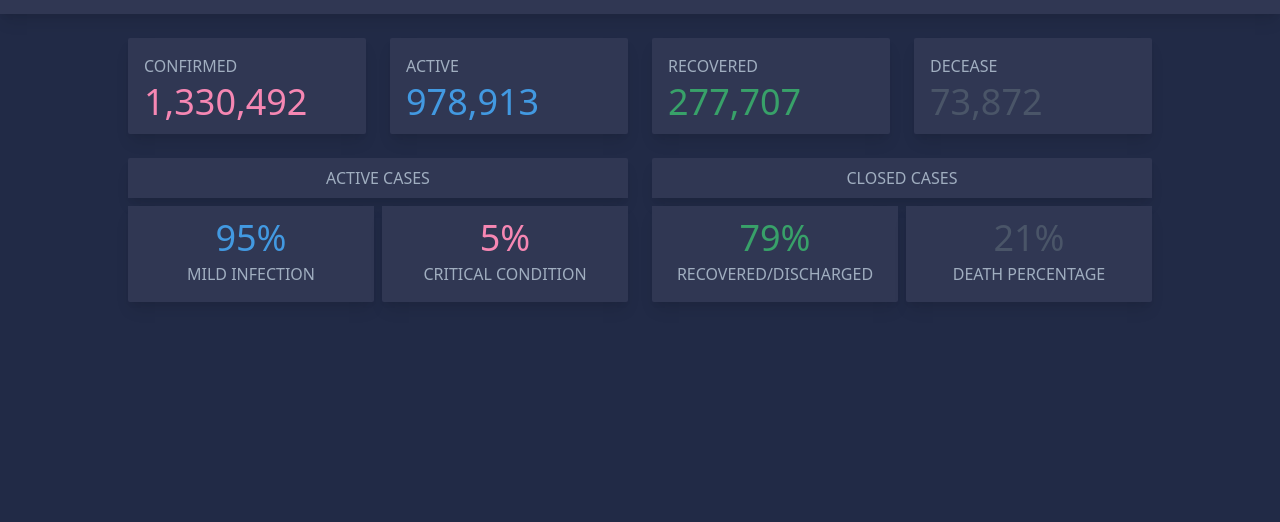
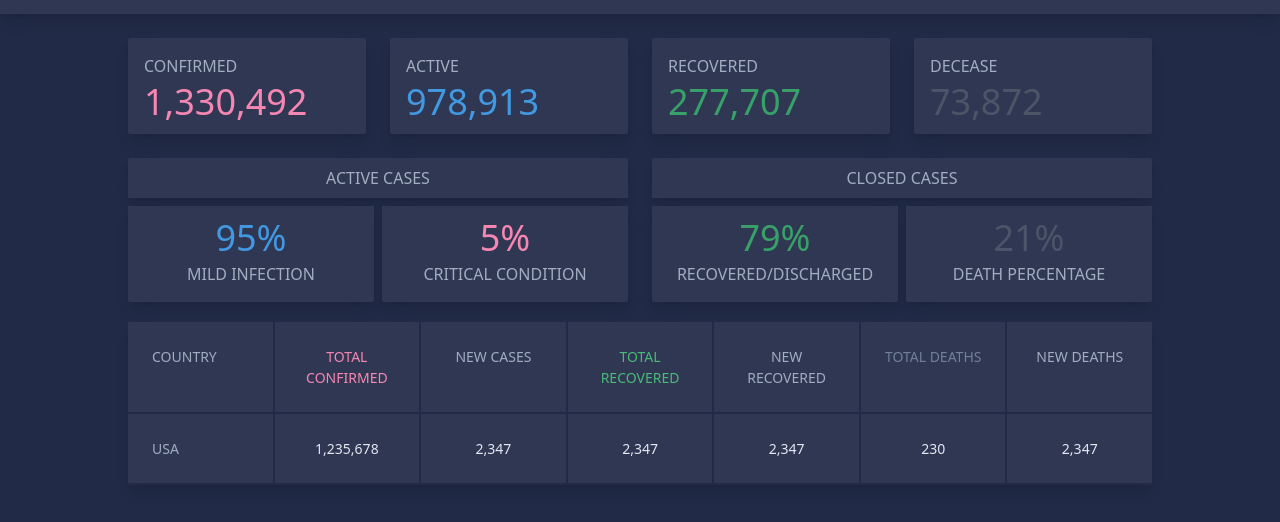
Before and after one commit to learnwithparam/novel-tracker, a website built with Parcel: page src/index.html in a window 1280 px wide. Shown: the part 82-604 px from the top of the page. Built offline with nearby package versions, Linux system fonts and the light colour scheme.

Commit message:
Initial implementation for flex dashboard

```diff
--- a/src/index.html
+++ b/src/index.html
@@ -25,8 +25,10 @@
             class="flex-shrink  px-2 outline-none flex-grow flex-auto leading-normal flex-1 border-none relative">
         </div>
         <div class="flex ml-auto items-center">
-          <a href="index.html" class="inline-block p-3 uppercase font-bold rounded-lg hover:text-white bg-gray-900 text-white">home</a>
-          <a href="country.html" class="inline-block p-3 uppercase font-bold rounded-lg hover:text-white text-gray-600">country</a>
+          <a href="index.html"
+            class="inline-block p-3 uppercase font-bold rounded-lg hover:text-white bg-gray-900 text-white">home</a>
+          <a href="country.html"
+            class="inline-block p-3 uppercase font-bold rounded-lg hover:text-white text-gray-600">country</a>
           <img class="ml-4" src="assets/light.svg" alt="search" />
         </div>
       </div>
@@ -55,7 +57,7 @@
         </div>
       </div>
       <div class="grid grid-cols-2 gap-2 text-center">
-        <div class="col-span-2 bg-darken-blue-100 shadow-lg rounded-sm rounded-b-none p-2" >
+        <div class="col-span-2 bg-darken-blue-100 shadow-lg rounded-sm rounded-b-none p-2">
           <div class="text-md text-gray-500 uppercase font-medium">ACTIVE CASES</div>
         </div>
         <div class="bg-darken-blue-100 shadow-lg rounded-sm rounded-t-none py-4">
@@ -81,6 +83,50 @@
         </div>
       </div>
     </div>
+    <div class="flex flex-col mt-5 shadow-lg rounded-lg">
+      <div class="flex justify-around border-b-2 border-darken-blue-200">
+        <div
+          class="flex-1 bg-darken-blue-100 p-6 border-r-2 border-darken-blue-200 uppercase text-sm font-medium text-gray-500">
+          country</div>
+        <div
+          class="flex-1 bg-darken-blue-100 p-6 border-r-2 border-darken-blue-200 uppercase text-sm font-medium text-pink-400 text-center">
+          total confirmed</div>
+        <div
+          class="flex-1 bg-darken-blue-100 p-6 border-r-2 border-darken-blue-200 uppercase text-sm font-medium text-gray-500 text-center">
+          new cases</div>
+        <div
+          class="flex-1 bg-darken-blue-100 p-6 border-r-2 border-darken-blue-200 uppercase text-sm font-medium text-green-500 text-center">
+          total recovered</div>
+        <div
+          class="flex-1 bg-darken-blue-100 p-6 border-r-2 border-darken-blue-200 uppercase text-sm font-medium text-gray-500 text-center">
+          new recovered</div>
+        <div
+          class="flex-1 bg-darken-blue-100 p-6 border-r-2 border-darken-blue-200 uppercase text-sm font-medium text-gray-600 text-center">
+          total deaths</div>
+        <div class="flex-1 bg-darken-blue-100 p-6 uppercase text-sm font-medium text-gray-500 text-center">new deaths</div>
+      </div>
+      <div class="flex justify-around border-b-2 border-darken-blue-200">
+        <div
+          class="flex-1 bg-darken-blue-100 p-6 border-r-2 border-darken-blue-200 uppercase text-sm font-medium text-gray-500">
+          USA</div>
+        <div
+          class="flex-1 bg-darken-blue-100 p-6 border-r-2 border-darken-blue-200 uppercase text-sm font-medium text-gray-300 text-center">
+          1,235,678</div>
+        <div
+          class="flex-1 bg-darken-blue-100 p-6 border-r-2 border-darken-blue-200 uppercase text-sm font-medium text-gray-300 text-center">
+          2,347</div>
+        <div
+          class="flex-1 bg-darken-blue-100 p-6 border-r-2 border-darken-blue-200 uppercase text-sm font-medium text-gray-300 text-center">
+          2,347</div>
+        <div
+          class="flex-1 bg-darken-blue-100 p-6 border-r-2 border-darken-blue-200 uppercase text-sm font-medium text-gray-300 text-center">
+          2,347</div>
+        <div
+          class="flex-1 bg-darken-blue-100 p-6 border-r-2 border-darken-blue-200 uppercase text-sm font-medium text-gray-300 text-center">
+          230</div>
+        <div class="flex-1 bg-darken-blue-100 p-6 uppercase text-sm font-medium text-gray-300 text-center">2,347</div>
+      </div>
+    </div>
   </div>
 </body>
 
```
